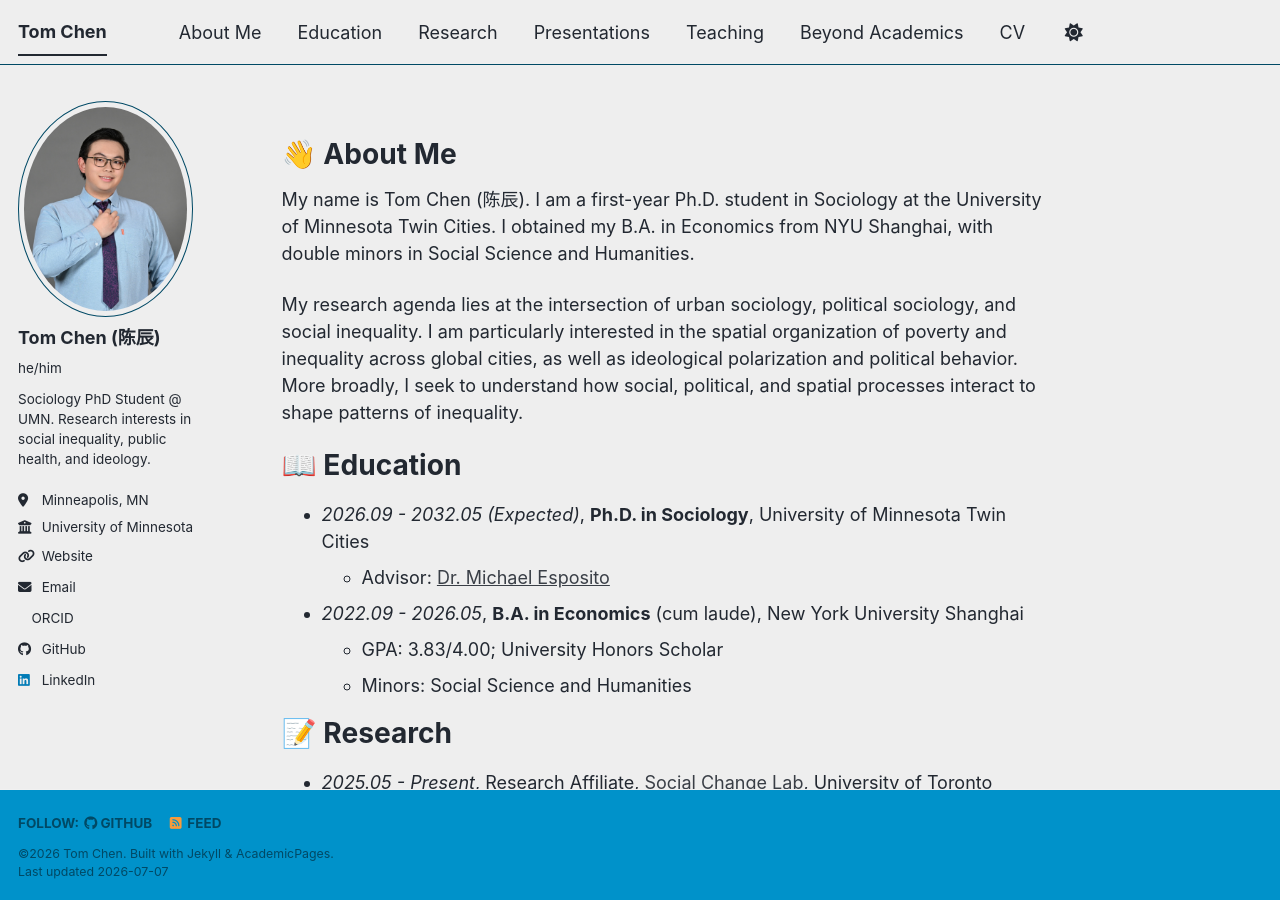
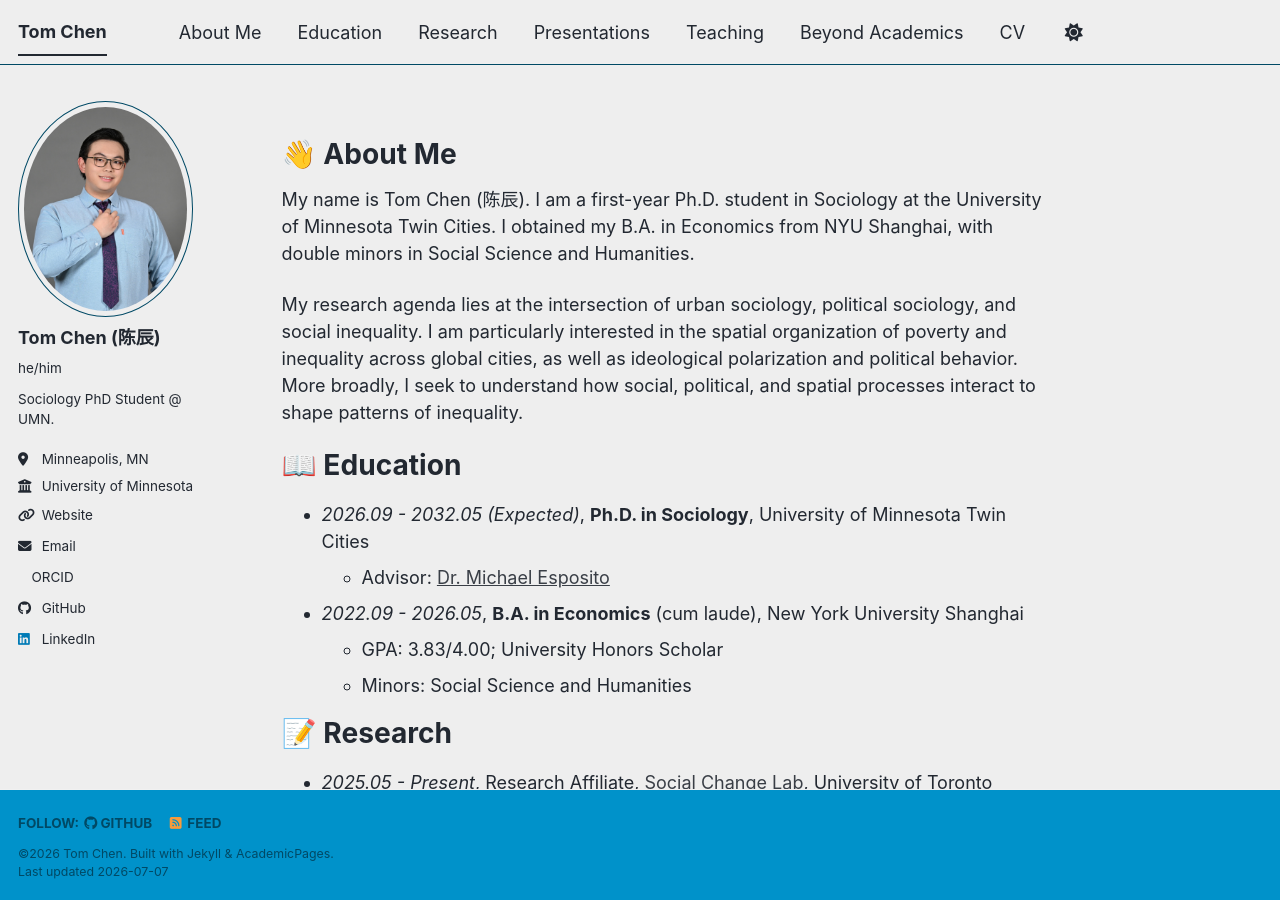
Before and after one commit to tomchenchen/tomchenchen.github.io, a Jekyll site: the page built from _pages/about.md, in a window 1280 px wide and 900 px high. Built offline with Jekyll 4.4.1, drawn with Linux system fonts in a browser that asks for light colours; a style sheet for code colours, icons or effects is not loaded.

Commit message:
Update _config.yml

```diff
--- a/_config.yml
+++ b/_config.yml
@@ -25,7 +25,7 @@ author:
   avatar           : "profile_.jpg"
   name             : "Tom Chen (陈辰)"
   pronouns         : "he/him"
-  bio              : "Sociology PhD Student @ UMN. Research interests in social inequality, public health, and ideology."
+  bio              : "Sociology PhD Student @ UMN."
   location         : "Minneapolis, MN"
   employer         : "University of Minnesota"
   uri              : "tomchenchen.github.io"
```
